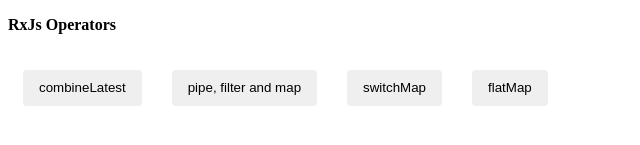
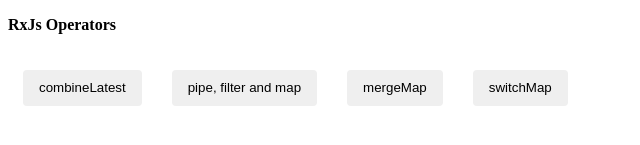
Before and after one commit to limitlesscoders/rxjs-angular, an Angular app: page / in a window 1280 px wide. Shown: the part 179-324 px from the top of the page, without its empty margins (0-640 px from the left). Built offline with nearby package versions, Linux system fonts and the light colour scheme.

Commit message:
example complete

```diff
--- a/src/app/demo.component.ts
+++ b/src/app/demo.component.ts
@@ -6,10 +6,10 @@
   Subject,
   timer,
   of,
-  pipe,
-  combineLatest
+  combineLatest,
+  from
 } from "rxjs";
-import { map, filter } from "rxjs/operators";
+import { map, mergeMap, switchMap, delay } from "rxjs/operators";
 @Component({
   selector: "demo",
   template: `
@@ -37,9 +37,11 @@
       <button mat-raised-button (click)="showcaseCombineLatest()">
         combineLatest
       </button>
-      <button mat-raised-button>pipe, filter and map</button>
-      <button mat-raised-button>switchMap</button>
-      <button mat-raised-button>flatMap</button>
+      <button mat-raised-button (click)="showcasePipeAndFilter()">
+        pipe, filter and map
+      </button>
+      <button mat-raised-button (click)="showcaseMergeMap()">mergeMap</button>
+      <button mat-raised-button (click)="showcaseSwitchMap()">switchMap</button>
     </div>
   `,
   styles: [
@@ -156,10 +158,29 @@
       }
     ]);
 
-    // get data as brand+model string. Result:
-    // ["porsche 911", "porsche macan", "ferarri 458", "lamborghini urus"]
-    fancyCars
-      .pipe(map(cars => cars.map(car => `${car.brand} ${car.model}`)))
-      .subscribe(cars => console.log(cars));
+    let result = fancyCars
+      .pipe(map(cars => cars.filter(car => car.brand === "porsche")))
+      .subscribe(data => console.log("Porsche cars ", data));
+    result.unsubscribe();
+  }
+
+  showcaseMergeMap() {
+    const getData = param => {
+      return of(`retrieved new data with param ${param}`).pipe(delay(1000));
+    };
+
+    from([1, 2, 3, 4])
+      .pipe(mergeMap(param => getData(param)))
+      .subscribe(val => console.log(val));
+  }
+
+  showcaseSwitchMap() {
+    const getData = param => {
+      return of(`retrieved new data with param ${param}`).pipe(delay(1000));
+    };
+
+    from([1, 2, 3, 4])
+      .pipe(switchMap(param => getData(param)))
+      .subscribe(val => console.log(val));
   }
 }
```
